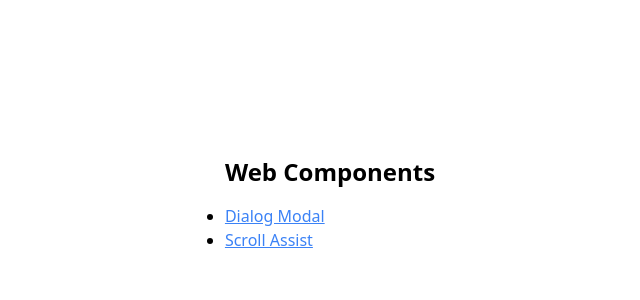
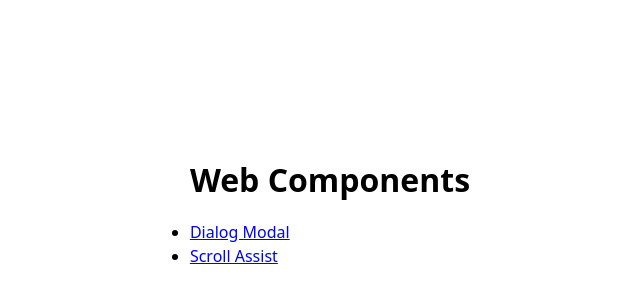
Before and after one commit to jaredkc/web-components, a website: page index.html in a window 1280 px wide. Shown: the part 196-496 px from the top of the page, without its empty margins (310-950 px from the left). Drawn offline with nearby package versions, Linux system fonts and the light colour scheme.

Commit message:
Add some more default styles

```diff
--- a/assets/presentation.css
+++ b/assets/presentation.css
@@ -1,15 +1,11 @@
-
-a {
-  color: blue;
-  text-decoration: underline;
-}
-
+/* Default styles */
 button {
   padding: 0.5rem 1rem;
   border: 1px solid black;
   border-radius: 0.25rem;
   background-color: white;
   cursor: pointer;
+  transition: all 0.2s ease-in-out;
 }
 
 button:hover {
@@ -17,6 +13,56 @@ button:hover {
   color: white;
 }
 
+h1,
+h2,
+h3,
+h4,
+h5,
+h6 {
+  margin-top: 2rem;
+  margin-bottom: 1rem;
+  font-weight: bold;
+}
+
+h1 {
+  font-size: 2rem;
+}
+
+h2 {
+  font-size: 1.5rem;
+}
+
+h3 {
+  font-size: 1.25rem;
+}
+
+h4 {
+  font-size: 1.125rem;
+}
+
+h5 {
+  font-size: 1rem;
+}
+
+p, ul, ol {
+  margin-top: 1rem;
+  margin-bottom: 1rem;
+}
+
+ul {
+  list-style-type: disc;
+}
+
+ol {
+  list-style-type: decimal;
+}
+
+a {
+  color: blue;
+  text-decoration: underline;
+}
+
+/* Utility classes */
 .body-center {
   display: flex;
   flex-direction: column;
--- a/index.html
+++ b/index.html
@@ -8,11 +8,11 @@
     <link rel="stylesheet" href="assets/presentation.css" />
   </head>
   <body class="body-center">
-    <div class="flex flex-col gap-4">
-      <h1 class="text-2xl font-bold">Web Components</h1>
-      <ul class="list-disc">
-        <li><a href="dialog-modal/dialog-modal.html" class="text-blue-500 hover:underline">Dialog Modal</a></li>
-        <li><a href="scroll-assist/scroll-assist.html" class="text-blue-500 hover:underline">Scroll Assist</a></li>
+    <div>
+      <h1>Web Components</h1>
+      <ul>
+        <li><a href="dialog-modal/dialog-modal.html">Dialog Modal</a></li>
+        <li><a href="scroll-assist/scroll-assist.html">Scroll Assist</a></li>
       </ul>
     </div>
   </body>
```
Also changed, not shown: dialog-modal/dialog-modal.html (+6 -7 lines).
